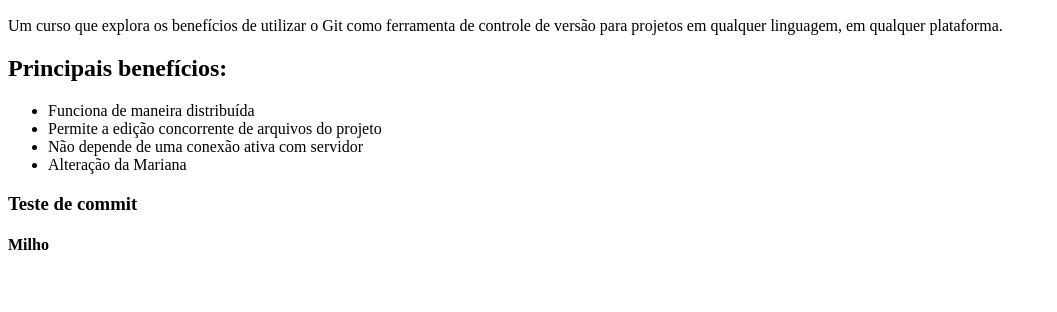
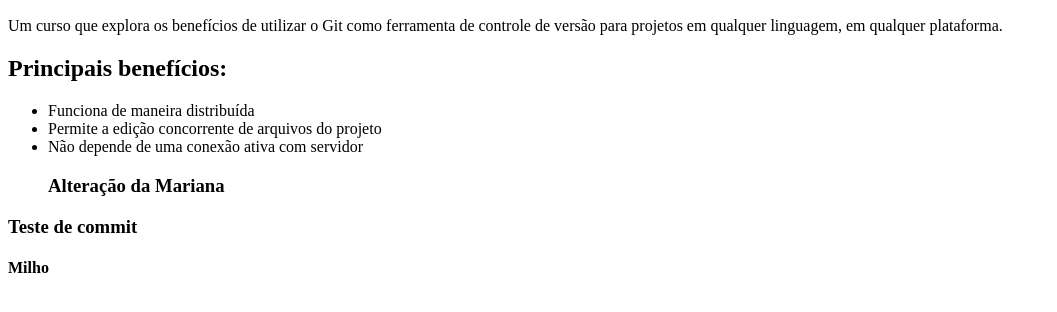
Before and after one commit to fabioluizmagri/curso-git, a plain HTML site: page index.html in a window 1280 px wide. Shown: the part 96-408 px from the top of the page, without its empty margins (0-1057 px from the left). Drawn offline with Linux system fonts and the light colour scheme.

Commit message:
Terceito Commit

```diff
--- a/index.html
+++ b/index.html
@@ -12,7 +12,9 @@
 			<li>Funciona de maneira distribuída</li>
 			<li>Permite a edição concorrente de arquivos do projeto</li>
 			<li>Não depende de uma conexão ativa com servidor</li>
-			<li>Alteração da Mariana</li>
+
+			<h3>Alteração da Mariana</h3>
+
 		</ul>
 		<h3>Teste de commit</h3>
 		<h4>Milho</h4>
```
